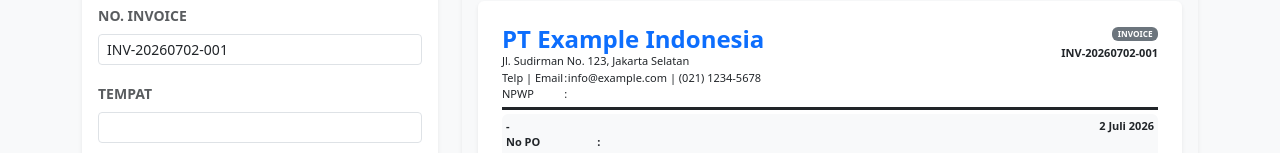
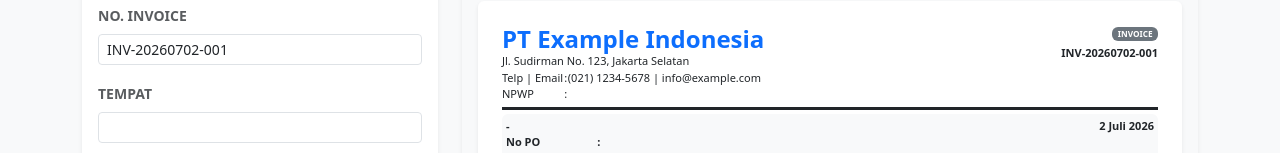
Before and after one commit to AllanWijaya/invoice-maker, a Next.js app: page / in a window 1280 px wide. Shown: the part 168-321 px from the top of the page. Built offline with nearby package versions, Linux system fonts and the light colour scheme.

Commit message:
+ Update UI telp & email

```diff
--- a/pages/components/InvoicePreview.tsx
+++ b/pages/components/InvoicePreview.tsx
@@ -101,9 +101,9 @@ const InvoicePreview = forwardRef<HTMLDivElement, InvoicePreviewProps>(
                         <td style={{ width: "19%" }}>Telp | Email</td>
                         <td style={{ width: "1%" }}>: </td>
                         <td style={{ width: "60%" }}>
-                          {brandData.companyEmail || ""}
-                          {brandData.companyPhone
-                            ? ` | ${brandData.companyPhone}`
+                          {brandData.companyPhone || ""}
+                          {brandData.companyEmail
+                            ? ` | ${brandData.companyEmail}`
                             : ""}
                         </td>
                       </tr>
```
